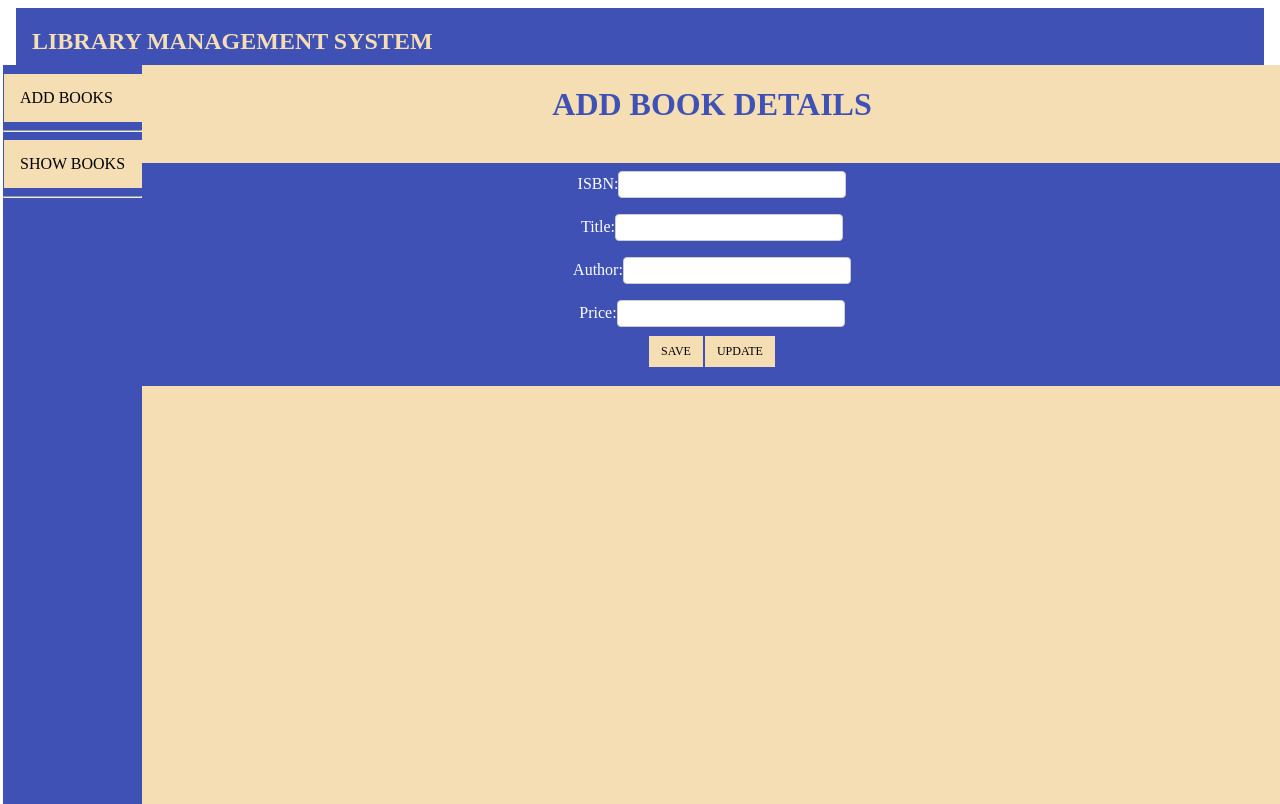
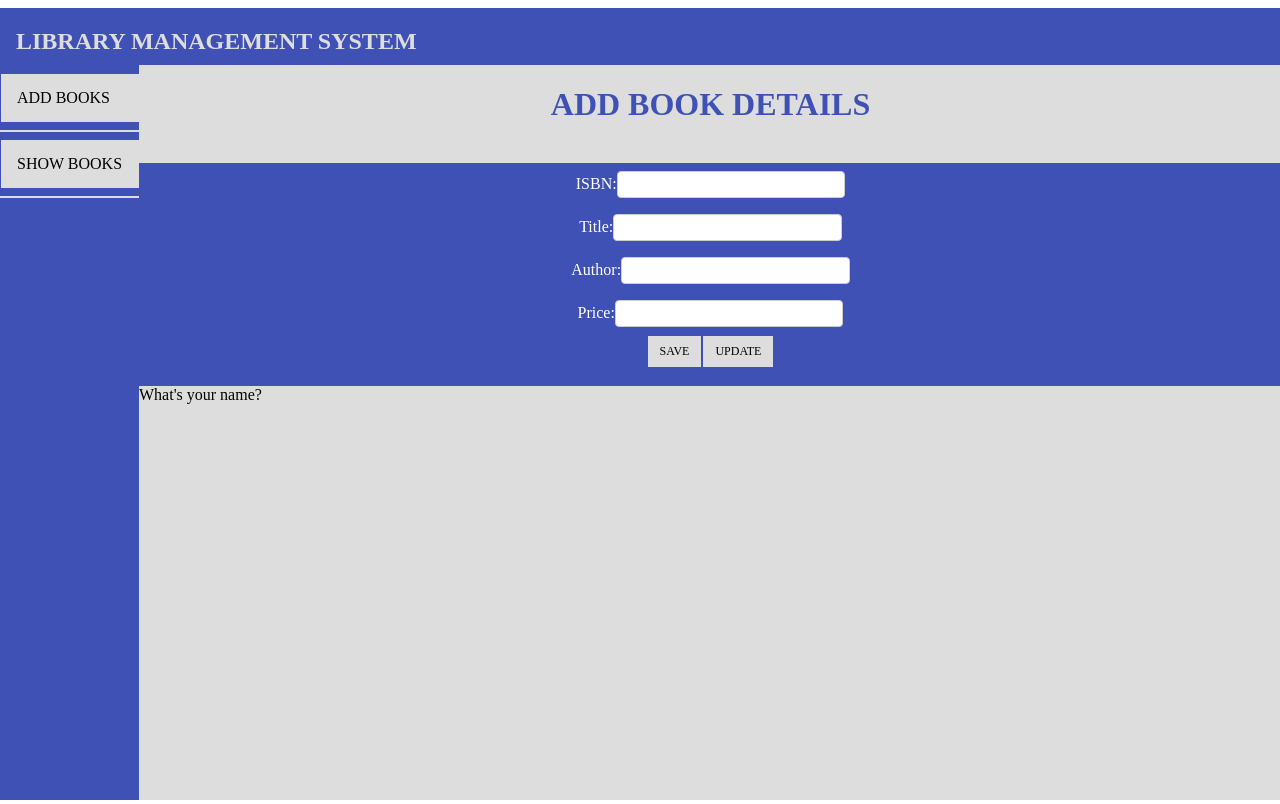
Before and after one commit to AltamashSaqib/LibraryManagementSystem, an Angular app: page /addbook in a window 1280 px wide. Built offline with nearby package versions, Linux system fonts and the light colour scheme.

Commit message:
Initial Commit

```diff
--- a/src/app/addbook/addbook.component.css
+++ b/src/app/addbook/addbook.component.css
@@ -45,7 +45,7 @@
     cursor: pointer;
   }
   .button1 {
-    background-color: wheat;
+    background-color: #ddd;
     color: black;
 
   }
--- a/src/app/addbook/addbook.component.html
+++ b/src/app/addbook/addbook.component.html
@@ -40,9 +40,8 @@
     <br>
 </div>
 
-
-
-<!--
-    <div *ngFor="let val of addBook; let i = index">
-<app-showbook [val]="val"></app-showbook></div>
-    -->
+<!--The below code is not working properly-->
+<mat-form-field>
+    <mat-label>What's your name?</mat-label>
+    <input matInput [(ngModel)]="name">
+  </mat-form-field>
--- a/src/app/navbar/navbar.component.css
+++ b/src/app/navbar/navbar.component.css
@@ -1,13 +1,17 @@
 .textdecoration {
     background-color: #3f51b5;
-    color: wheat;
-    width: 100%;
+    color: #ddd;
+    margin: 0;
+    padding: 1;
+    position: fixed;
+    left: 0;
+    right: 0;
 }
 .alignment {
     position: absolute;
     top: 65px;
-    bottom: -4px;
-    left:3px;
+    bottom: 0;
+    left:0;
     right: -2px;
     background: #eee;
     flex: 1 1 auto;
@@ -25,7 +29,7 @@
     cursor: pointer;
   }
   .button1 {
-    background-color: wheat;
+    background-color: #ddd;
     color: black;
 
   }
@@ -49,5 +53,5 @@
   }
 
   .background1{
-    background-color: wheat;
+    background-color: #ddd;
   }
--- a/src/app/navbar/navbar.component.html
+++ b/src/app/navbar/navbar.component.html
@@ -6,8 +6,8 @@
 <mat-sidenav-container class="alignment" fixedInViewport="true">
        <mat-sidenav mode="side" class="background" opened>
         <mat-nav-list>
-            <a mat-list-item href="#" class="button button1" routerLink="/addbook">ADD BOOKS</a><hr>
-            <a mat-list-item href="#" class="button button1" routerLink="/showbook">SHOW BOOKS</a><hr>
+            <a mat-list-item href="#" class="button button1" routerLink="/addbook">ADD BOOKS</a><hr color="#ddd">
+            <a mat-list-item href="#" class="button button1" routerLink="/showbook">SHOW BOOKS</a><hr color="#ddd">
           </mat-nav-list>
        </mat-sidenav>
 
--- a/src/app/showbook/showbook.component.css
+++ b/src/app/showbook/showbook.component.css
@@ -41,7 +41,7 @@
 
   .customers tr:nth-child(even){background-color: #f2f2f2;}
 
-  .customers tr:hover {background-color: #ddd;}
+  .customers tr:hover {background-color: white;}
 
   .customers th {
     padding-top: 8px;
```
